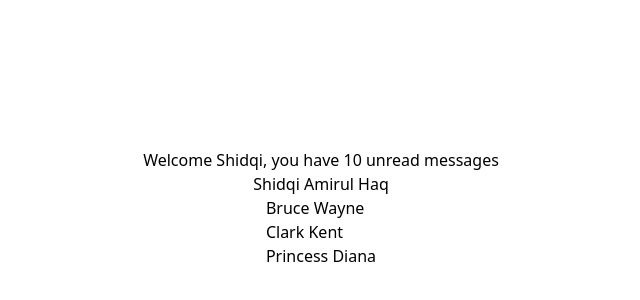
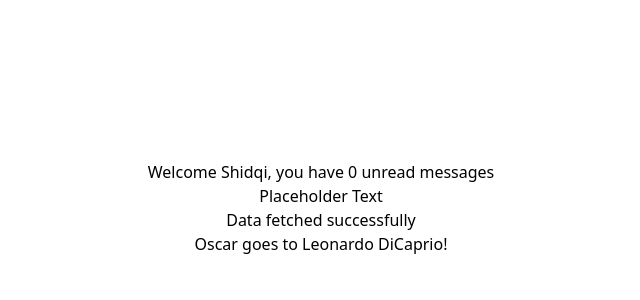
Before and after one commit to shidqi29/learn-react-ts, a React (Vite) app: page / in a window 1280 px wide. Shown: the part 192-492 px from the top of the page, without its empty margins (319-959 px from the left). Built offline with nearby package versions, Linux system fonts and the light colour scheme.

Commit message:
5 - advanced props

```diff
--- a/src/App.tsx
+++ b/src/App.tsx
@@ -1,6 +1,7 @@
 import Greet from "./components/Greet";
-import Person from "./components/Person";
-import PersonList from "./components/PersonList";
+import Heading from "./components/Heading";
+import Oscar from "./components/Oscar";
+import Status from "./components/Status";
 
 function App() {
   const personName = {
@@ -25,9 +26,12 @@ function App() {
 
   return (
     <div className="flex min-h-screen flex-col items-center justify-center">
-      <Greet name="Shidqi" isLoggedIn={true} messageCount={10} />
-      <Person name={personName} />
-      <PersonList names={nameList} />
+      <Greet name="Shidqi" isLoggedIn />
+      <Heading>Placeholder Text</Heading>
+      <Status status="success" />
+      <Oscar>
+        <Heading>Oscar goes to Leonardo DiCaprio!</Heading>
+      </Oscar>
     </div>
   );
 }
--- a/src/components/Greet.tsx
+++ b/src/components/Greet.tsx
@@ -5,11 +5,11 @@ use types when you building application and use interface when you building libr
 
 type GreetProps = {
   name: string;
-  messageCount: number;
-  isLoggedIn: boolean; // optional props
+  messageCount?: number; // optional props
+  isLoggedIn: boolean;
 };
 
-const Greet = ({ name, messageCount, isLoggedIn }: GreetProps) => {
+const Greet = ({ name, messageCount = 0, isLoggedIn }: GreetProps) => {
   return (
     <div>
       <h2>
--- /dev/null
+++ b/src/components/Heading.tsx
@@ -0,0 +1,9 @@
+type HeadingProps = {
+  children: string;
+};
+
+const Heading = ({ children }: HeadingProps) => {
+  return <div>{children}</div>;
+};
+
+export default Heading;
--- /dev/null
+++ b/src/components/Oscar.tsx
@@ -0,0 +1,13 @@
+import React from "react";
+
+type OscarProps = {
+  children: React.ReactNode;
+};
+
+// ReactNode is a type that accepts anything that is valid JSX, for example used to passing components as children
+
+const Oscar = ({ children }: OscarProps) => {
+  return <div>{children}</div>;
+};
+
+export default Oscar;
--- /dev/null
+++ b/src/components/Status.tsx
@@ -0,0 +1,23 @@
+type StatusProps = {
+  status: "loading" | "success" | "error"; // union type
+};
+
+const Status = ({ status }: StatusProps) => {
+  let message;
+
+  if (status === "loading") {
+    message = "Loading...";
+  } else if (status === "success") {
+    message = "Data fetched successfully";
+  } else if (status === "error") {
+    message = "Error fetching data";
+  }
+
+  return (
+    <div>
+      <h2>{message}</h2>
+    </div>
+  );
+};
+
+export default Status;
```
